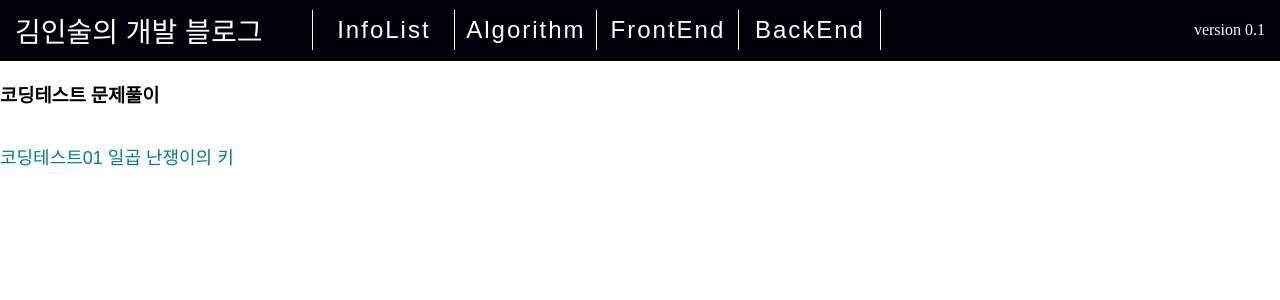
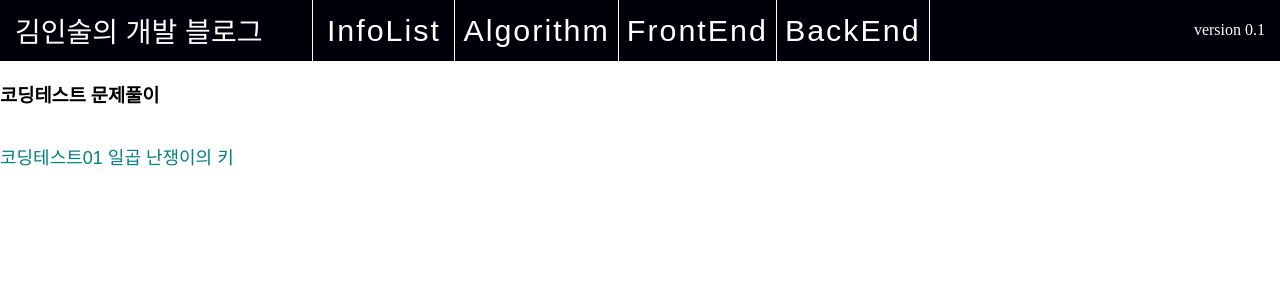
Before and after one commit to FileParty/is_blog_front, a Next.js app: page / in a window 1280 px wide. Shown: the top 300 px of the page. Built offline with nearby package versions, Linux system fonts and the light colour scheme.

Commit message:
20230131_헤더완성_및_커스텀에러페이지생성

```diff
--- a/src/component/Header.tsx
+++ b/src/component/Header.tsx
@@ -1,34 +1,22 @@
 import Head from 'next/head';
 import { HeaderDiv, HeaderDropDown, HeaderDropDownMenu, HeaderDropDownMenuList, HeaderMainLink } from '@/styles/Header.style';
 import { useState } from 'react';
+import Link from 'next/link';
 
 export default function Header() {
 
     // 임시로 헤더 목록을 여기에 하드코딩해놓고, 나중에 API로 요청하는 방식으로 바꿀것
     const dumy_HeaderList = [
-        { menuName: "InfoList", menuList: ["About Me", "development Info"] },
-        { menuName: "Algorithm", menuList: ["test"] },
-        { menuName: "FrontEnd", menuList: ["test", "test23"] },
-        { menuName: "BackEnd", menuList: ["test", "test", "test"] }
+        { menuName: "InfoList", menuList: [ {subMenuNm:"자기소개", subMenuUrl:"/about"}, {subMenuNm:"GitHubLink", subMenuUrl:"https://github.com/FileParty/is_blog_front"} ] },
+        { menuName: "Algorithm", menuList: [ {subMenuNm:"문제목록", subMenuUrl:"/algorithm"} ] },
+        { menuName: "FrontEnd", menuList: [ {subMenuNm:"JavaScript", subMenuUrl:"/front/js"} ] },
+        { menuName: "BackEnd", menuList: [ {subMenuNm:"Java", subMenuUrl:"/back/java"} ] }
     ];
 
-    const [ headerDropDownMenuList, headerDropDownMenuListState ] = useState({menuName: "", menuList: [""]});
+    const [ headerDropDownMenuOpenTarget, headerDropDownMenuOpenTargetState ] = useState(-1);
 
     function changeOpenHeaderDropDownMenu(idx: number) {
-        console.log(idx);
-        console.log(headerDropDownMenuList);
-        if( idx !== -1 ) {
-            const headerDropDownMenuListCopy = {...headerDropDownMenuList};
-            headerDropDownMenuListCopy.menuName = dumy_HeaderList[idx].menuName;
-            headerDropDownMenuListCopy.menuList = dumy_HeaderList[idx].menuList;
-            headerDropDownMenuListState(headerDropDownMenuListCopy);
-        }
-        // if( isOpen.id !== id ) {
-        //     let isOpenCopy = {...isOpen};
-        //     isOpenCopy.flag = flag;
-        //     isOpenCopy.id = id;
-        //     isOpenStat(isOpenCopy);
-        // }
+        headerDropDownMenuOpenTargetState(idx);
     }
 
     return (
@@ -44,13 +32,25 @@ export default function Header() {
                     <HeaderMainLink href="/">김인술의 개발 블로그</HeaderMainLink>
                     <HeaderDropDown>
                         { dumy_HeaderList.map((headerMenu, headerMenuIdx) => {
-                            return <HeaderDropDownMenu key={headerMenu.menuName} onMouseEnter={()=>{changeOpenHeaderDropDownMenu(headerMenuIdx)}}>
-                                {headerMenu.menuName}
+                            return <HeaderDropDownMenu key={headerMenu.menuName} onMouseEnter={()=>{changeOpenHeaderDropDownMenu(headerMenuIdx)}}
+                                onMouseLeave={()=>{changeOpenHeaderDropDownMenu(-1)}}>
+                                <h3>{headerMenu.menuName}</h3>
+                                { headerDropDownMenuOpenTarget !== headerMenuIdx
+                                    ? <></>
+                                    : <HeaderDropDownMenuList>
+                                            { headerMenu.menuList.map((subMenu) => {
+                                                return <li>
+                                                    <Link href={subMenu.subMenuUrl}>
+                                                        {subMenu.subMenuNm}
+                                                    </Link>
+                                                </li>
+                                            })}
+                                        </HeaderDropDownMenuList>
+                                    }
+
                             </HeaderDropDownMenu>
                         })}
-                        <HeaderDropDownMenuList isShow={false}>
-                            <div>test1</div><div>test2</div><div>test3</div>
-                        </HeaderDropDownMenuList>
+
                     </HeaderDropDown>
                 </div>
                 <div style={{color:"white"}}>
@@ -60,13 +60,3 @@ export default function Header() {
         </>
     )
 }
-
-
-function HeaderDropDownMenuListComponent() {
-
-    return (
-        <div>
-
-        </div>
-    )
-}
--- a/styles/Header.style.ts
+++ b/styles/Header.style.ts
@@ -48,60 +48,58 @@ export const HeaderDropDown = styled.ul`
   align-items: center;
   width:auto;
   height:40px;
-  position: relative;
-  border-left: 1px solid white;
   padding:0;
   margin:0 0 0 50px;
-  /* > a {
-    display:flex;
-    justify-content: center;
-    align-items: center;
-    text-align: center;
-    min-width: 60px;
-    height: 35px;
-    border: 1px solid black;
-    padding: 3px;
-    :hover {
-      //background-color: rgb(199, 233, 255);
-      border-color: rgb(199, 233, 255);
-      border-radius: 3px;
-      color:white;
-    }
-  } */
+  > li:first-child {
+    border-left: 1px solid white;
+  }
 `;
 
 export const HeaderDropDownMenu = styled.li`
   display:inline-flex;
   align-items: center;
-  height: 40px;
+  //height: 100%;
   min-width: 125px;
+  position: relative;
   text-align: center;
   justify-content: center;
   font-family: fantasy;
   color: white;
-  font-size: 24px;
+  font-size: 26px;
   cursor:pointer;
   padding:0 8px;
   border-right: 1px solid white;
   letter-spacing: 2px;
-  :hover {
+  h3{
+    font-weight: 200;
+  }
+  h3:hover {
     color: rgb(196, 203, 245);
     text-shadow: 1px 1px 1px white;
   }
+
 `
 
-export const HeaderDropDownMenuList = styled.div<{ isShow: boolean }>`
-  display: none;
+export const HeaderDropDownMenuList = styled.ul`
+  display: flex;
   flex-direction: column;
-  min-width: 75px;
+  width: 110%;
   min-height: 40px;
-  padding: 5px 0;
-  position: fixed;
-  top:61px;
-  background-color: green;
-  ${ ({isShow}) =>
-    isShow &&
-    css`
-      display: flex;
-  `}
+  padding: 5px;
+  position: absolute;
+  top:75px;
+  li {
+    width:100%;
+    border:1px solid black;
+    font-size: 18px;
+    color: black;
+    padding:5px 0px;
+
+    a {
+      :hover {
+        color: white;
+        text-shadow: 3px 3px 3px black;
+      }
+    }
+  }
 `;
--- a/styles/globals.css
+++ b/styles/globals.css
@@ -20,3 +20,7 @@ a {
 ul, li {
   list-style:none;
 }
+
+button {
+  cursor: pointer;
+}
```
Also changed, not shown: pages/404.tsx (added, +15 -0 lines), styles/Error.style.ts (added, +20 -0 lines).
